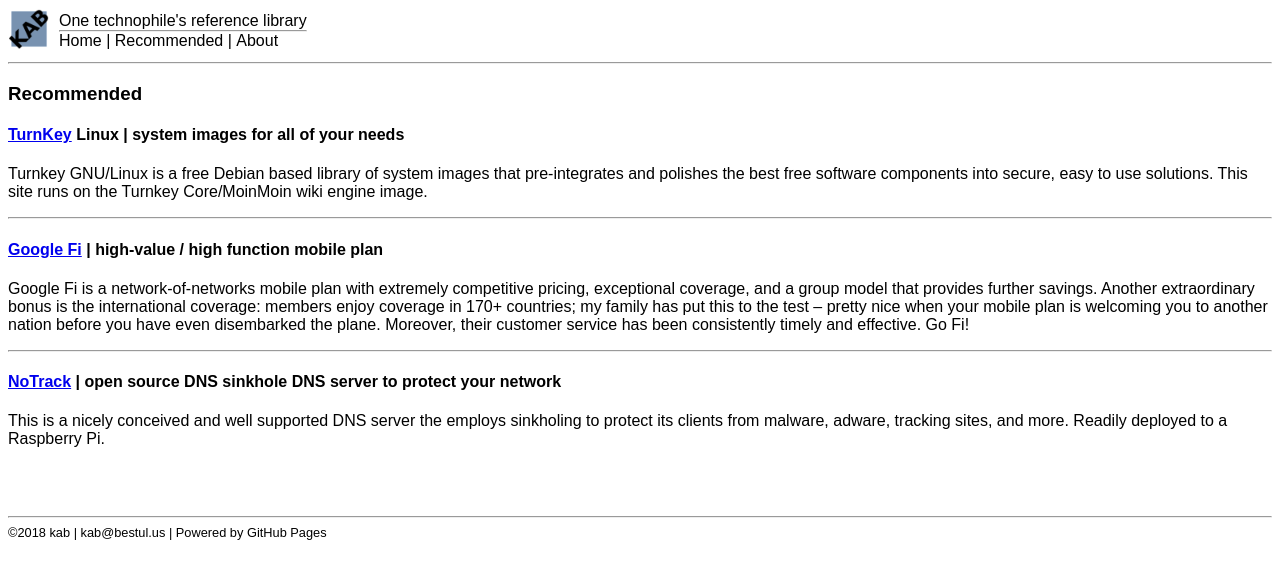
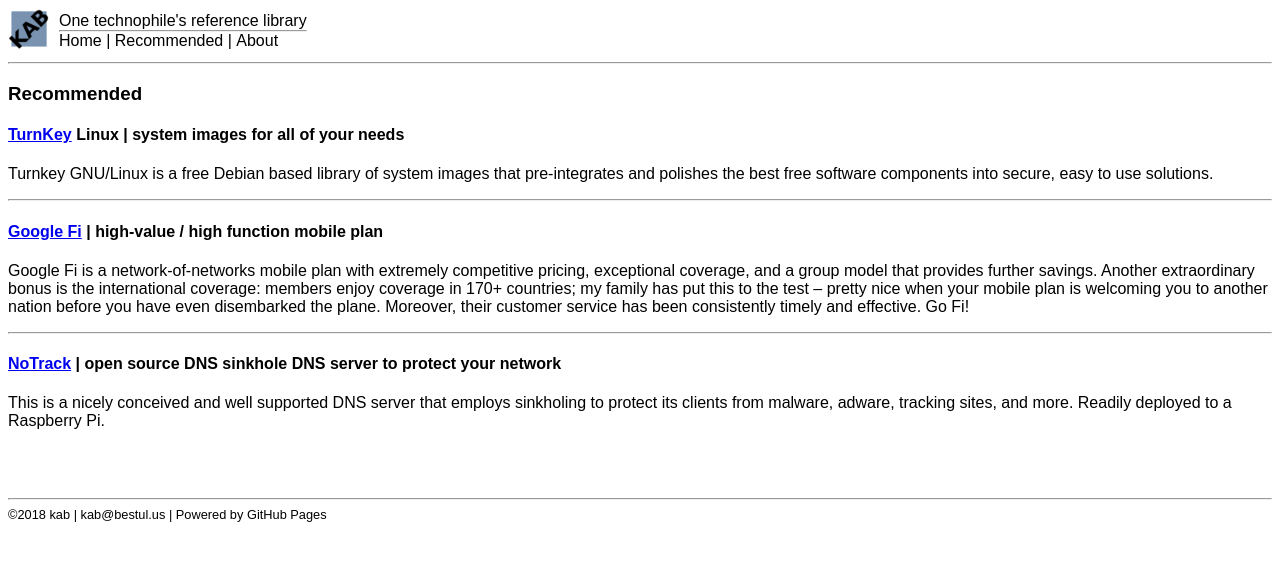
Before and after one commit to kabtech/kab, a Jekyll site: the page built from recommended.md, in a window 1280 px wide. Shown: the top 579 px of the page. Built offline with Jekyll 4.4.1, drawn with Linux system fonts in a browser that asks for light colours.

Commit message:
Update recommended.md

```diff
--- a/recommended.md
+++ b/recommended.md
@@ -6,7 +6,7 @@
 
 #### [TurnKey](https://www.turnkeylinux.org/about) Linux | system images for all of your needs
 
-Turnkey GNU/Linux is a free Debian based library of system images that pre-integrates and polishes the best free software components into secure, easy to use solutions. This site runs on the Turnkey Core/MoinMoin wiki engine image.
+Turnkey GNU/Linux is a free Debian based library of system images that pre-integrates and polishes the best free software components into secure, easy to use solutions.
 
 ----
 #### [Google Fi](https://fi.google.com/about/) | high-value / high function mobile plan
@@ -16,7 +16,7 @@
 ----
 #### [NoTrack](https://github.com/quidsup/notrack) | open source DNS sinkhole DNS server to protect your network
 
-This is a nicely conceived and well supported DNS server the employs sinkholing to protect its clients from malware, adware, tracking sites, and more. Readily deployed to a Raspberry Pi.
+This is a nicely conceived and well supported DNS server that employs sinkholing to protect its clients from malware, adware, tracking sites, and more. Readily deployed to a Raspberry Pi.
 
 <br/>
 <br/>
```
